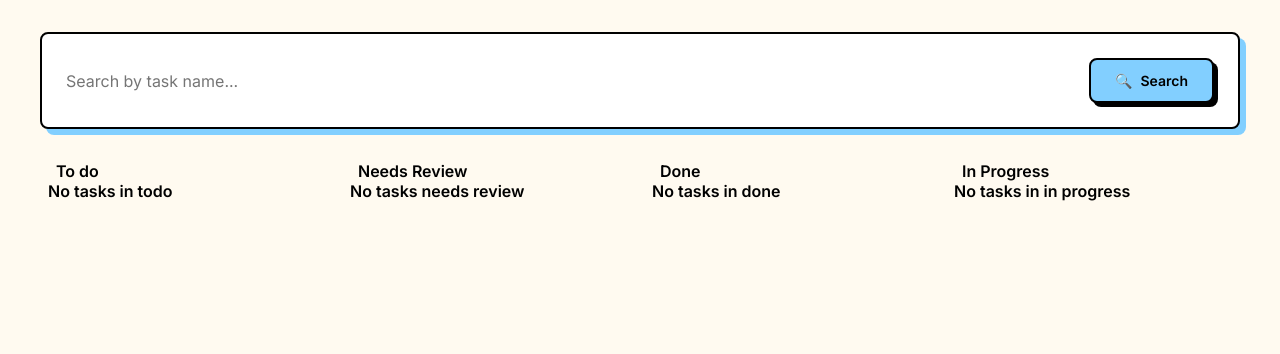
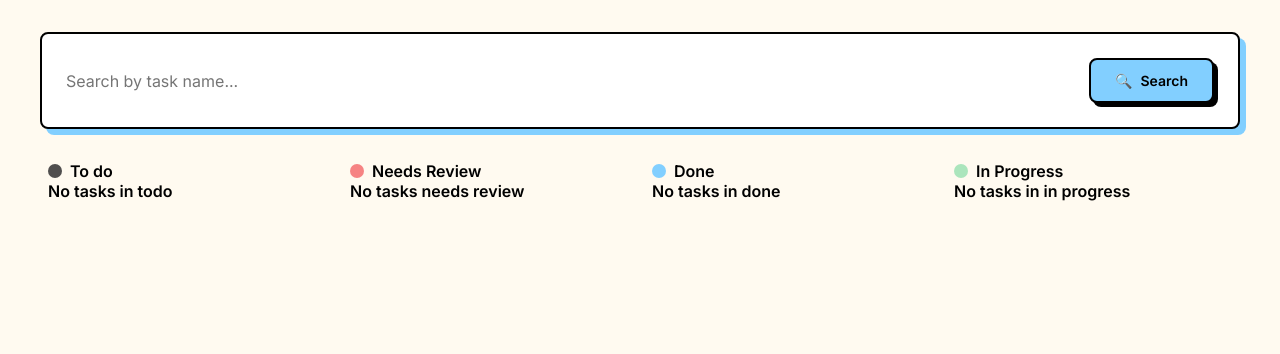
Before and after one commit to alxitk/Task-Management, a Django app: page /tasks/ in a window 1280 px wide. Shown: the top 354 px of the page. Run offline with Django 5.2, Linux system fonts and the light colour scheme; the visitor is signed in with stand-in values (Sample User, id 1); data that the repository does not hold is empty; some libraries are stand-ins or nearby versions.

Commit message:
style(task-list): uncomment styles in styles.css for task list

```diff
--- a/static/css/styles.css
+++ b/static/css/styles.css
@@ -195,11 +195,11 @@ select {
 /*  padding: var(--space-8);*/
 /*}*/
 
-/*.circle {*/
-/*  width: 14px;*/
-/*  height: 14px;*/
-/*  border-radius: 100%;*/
-/*}*/
+.circle {
+  width: 14px;
+  height: 14px;
+  border-radius: 100%;
+}
 
 /*.form {*/
 /*  margin-top: var(--space-32);*/
@@ -290,9 +290,9 @@ select {
 index-block {
   display: flex;
   flex-direction: column;
-  align-items: center;      /* центр по горизонтали */
-  justify-content: center;  /* центр по вертикали */
-  min-height: 100vh;        /* растягиваем блок на всю высоту экрана */
+  align-items: center;
+  justify-content: center;
+  min-height: 100vh;
 }
 
 .index-block h1,
```
